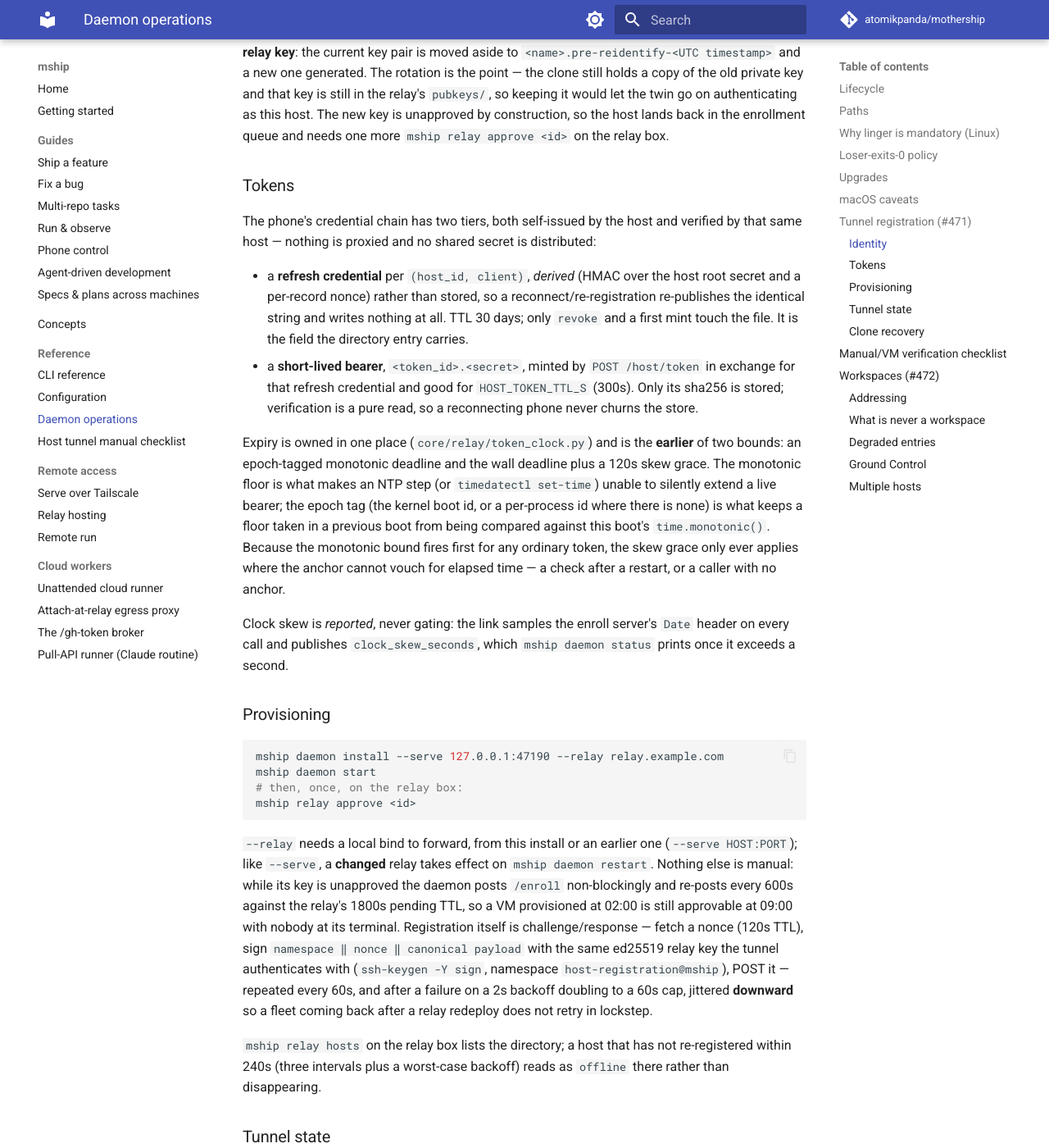
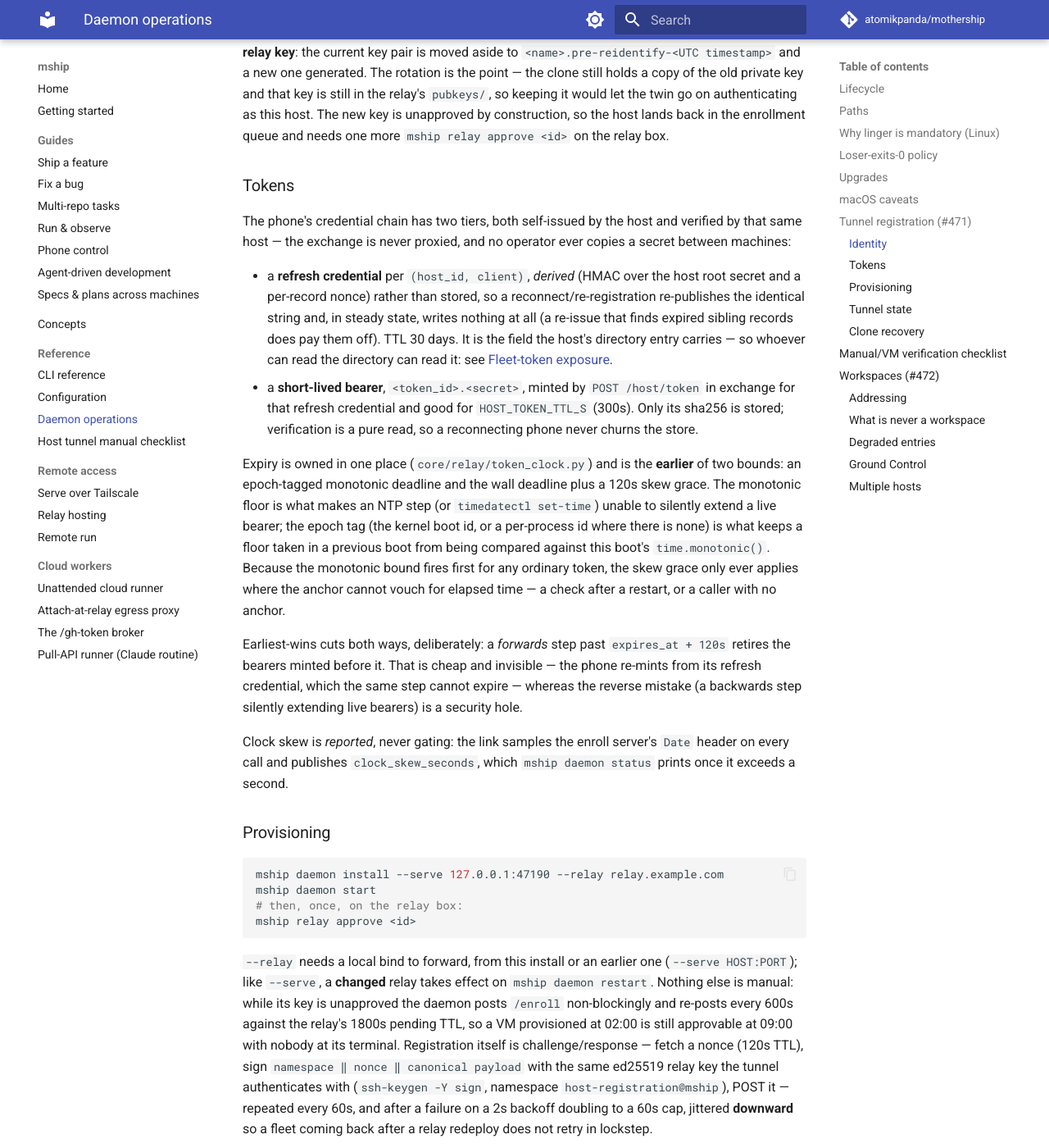
Before and after one commit to atomikpanda/mothership, an MkDocs documentation site: the page built from docs/daemon.md, in a window 1280 px wide and 1400 px high, scrolled down 2881 px. Shown: the whole window at 82% size. Built offline with MkDocs 1.6.1 and Material for MkDocs 9.7.7, drawn with Linux system fonts in a browser that asks for light colours; comment, search, counter and statistics services are not loaded.

Commit message:
docs: correct the clock-step expectation and 4 minors (#471 task 11 review round 1)
Critical: the manual checklist's timedatectl item claimed pre-step bearers keep
working. token_clock takes the EARLIER of the wall+skew and monotonic bounds, so
a +1h forwards step rejects them at once; the monotonic floor only stops a
backwards step extending them. Pass condition rewritten to what the code does:
early expiry is expected, the phone silently re-mints via POST /host/token from
its 30-day refresh credential, PASS = no re-pairing + non-zero
clock_skew_seconds. daemon.md states the same both-ways rule.

Minors: refresh writes are a steady-state claim (issue_refresh does rewrite when
it prunes expired siblings); the "no shared secret" line no longer overpromises
(the refresh credential IS published in the directory, cross-linked to the
fleet-token exposure section); tls_ask.py carries its real package path; the
sudo note says passwordLESS, since item 8 uses interactive sudo.

Claude-Session: https://claude.ai/code/session_01B6JfPnoB6aXeiPNFdQZ7uk

```diff
--- a/docs/daemon.md
+++ b/docs/daemon.md
@@ -132,14 +132,16 @@ the host lands back in the enrollment queue and needs one more
 ### Tokens
 
 The phone's credential chain has two tiers, both self-issued by the host and
-verified by that same host — nothing is proxied and no shared secret is
-distributed:
+verified by that same host — the exchange is never proxied, and no operator ever
+copies a secret between machines:
 
 - a **refresh credential** per `(host_id, client)`, *derived* (HMAC over the
   host root secret and a per-record nonce) rather than stored, so a
-  reconnect/re-registration re-publishes the identical string and writes
-  nothing at all. TTL 30 days; only `revoke` and a first mint touch the file.
-  It is the field the directory entry carries.
+  reconnect/re-registration re-publishes the identical string and, in steady
+  state, writes nothing at all (a re-issue that finds expired sibling records
+  does pay them off). TTL 30 days. It is the field the host's directory entry
+  carries — so whoever can read the directory can read it: see
+  [Fleet-token exposure](relay-hosting.md#fleet-token-exposure).
 - a **short-lived bearer**, `<token_id>.<secret>`, minted by
   `POST /host/token` in exchange for that refresh credential and good for
   `HOST_TOKEN_TTL_S` (300s). Only its sha256 is stored; verification is a pure
@@ -154,6 +156,12 @@ floor taken in a previous boot from being compared against this boot's
 `time.monotonic()`. Because the monotonic bound fires first for any ordinary
 token, the skew grace only ever applies where the anchor cannot vouch for
 elapsed time — a check after a restart, or a caller with no anchor.
+
+Earliest-wins cuts both ways, deliberately: a *forwards* step past
+`expires_at + 120s` retires the bearers minted before it. That is cheap and
+invisible — the phone re-mints from its refresh credential, which the same step
+cannot expire — whereas the reverse mistake (a backwards step silently
+extending live bearers) is a security hole.
 
 Clock skew is *reported*, never gating: the link samples the enroll server's
 `Date` header on every call and publishes `clock_skew_seconds`, which
```
Also changed, not shown: docs/checklists/host-tunnel-manual.md (+20 -8 lines), docs/relay-hosting.md (+2 -1 lines).
